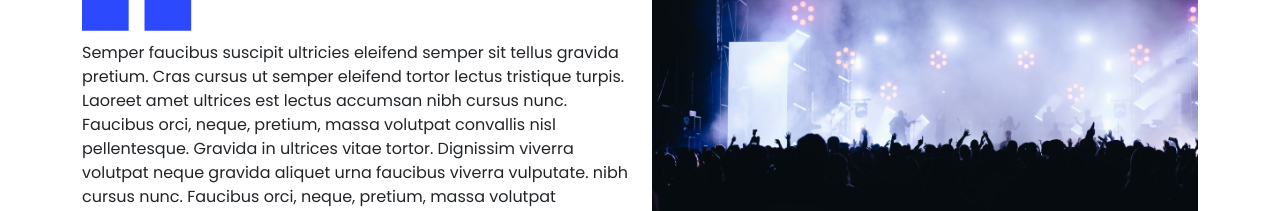
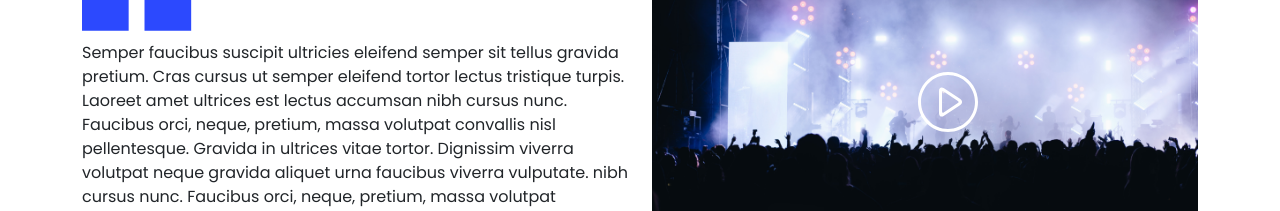
Before and after one commit to riteshbishnoi530/Festivals-Profile, a plain HTML site: page index.html in a window 1280 px wide. Shown: the part 687-898 px from the top of the page. Drawn offline with nearby package versions, Linux system fonts and the light colour scheme.

Commit message:
Svg icon

```diff
--- a/assets/css/style.css
+++ b/assets/css/style.css
@@ -48,6 +48,11 @@
 }
 .mb-156{
     margin-bottom: 156px;
+}
+.svg{
+    top: 40%;
+    right: 40%;
+    transform: translate(50% 50%);
 }
 .line-1{
     width: 115px;
--- a/index.html
+++ b/index.html
@@ -188,7 +188,16 @@
                         urna faucibus viverra vulputate.</p>
                 </div>
                 <div class="col-lg-6">
+                    <div class="position-relative">
+                        <div class="position-absolute svg">
+                            <span><svg width="64" height="64" viewBox="0 0 64 64" fill="none" xmlns="http://www.w3.org/2000/svg">
+                                <path d="M32 5C46.888 5 59 17.112 59 32C59 46.888 46.888 59 32 59C17.112 59 5 46.888 5 32C5 17.112 17.112 5 32 5ZM32 2C15.433 2 2 15.432 2 32C2 48.568 15.433 62 32 62C48.567 62 62 48.568 62 32C62 15.432 48.567 2 32 2Z" fill="white"/>
+                                <path d="M43.987 28.7452L28.013 18.2322C25.256 16.4182 23 17.6352 23 20.9352V43.0602C23 46.3602 25.259 47.5812 28.021 45.7742L43.98 35.3302C46.741 33.5212 46.744 30.5592 43.987 28.7452ZM41.858 33.1242L27.673 42.4072C26.753 43.0102 26 42.6032 26 41.5032V22.4912C26 21.3912 26.752 20.9862 27.671 21.5912L41.861 30.9292C42.78 31.5332 42.779 32.5212 41.858 33.1242Z" fill="white"/>
+                                </svg>
+                                </span>
+                        </div>
                     <img class="w-100" src="/assets/image/video.png" alt="video">
+                </div>
                 </div>
             </div>
         </div>
```
